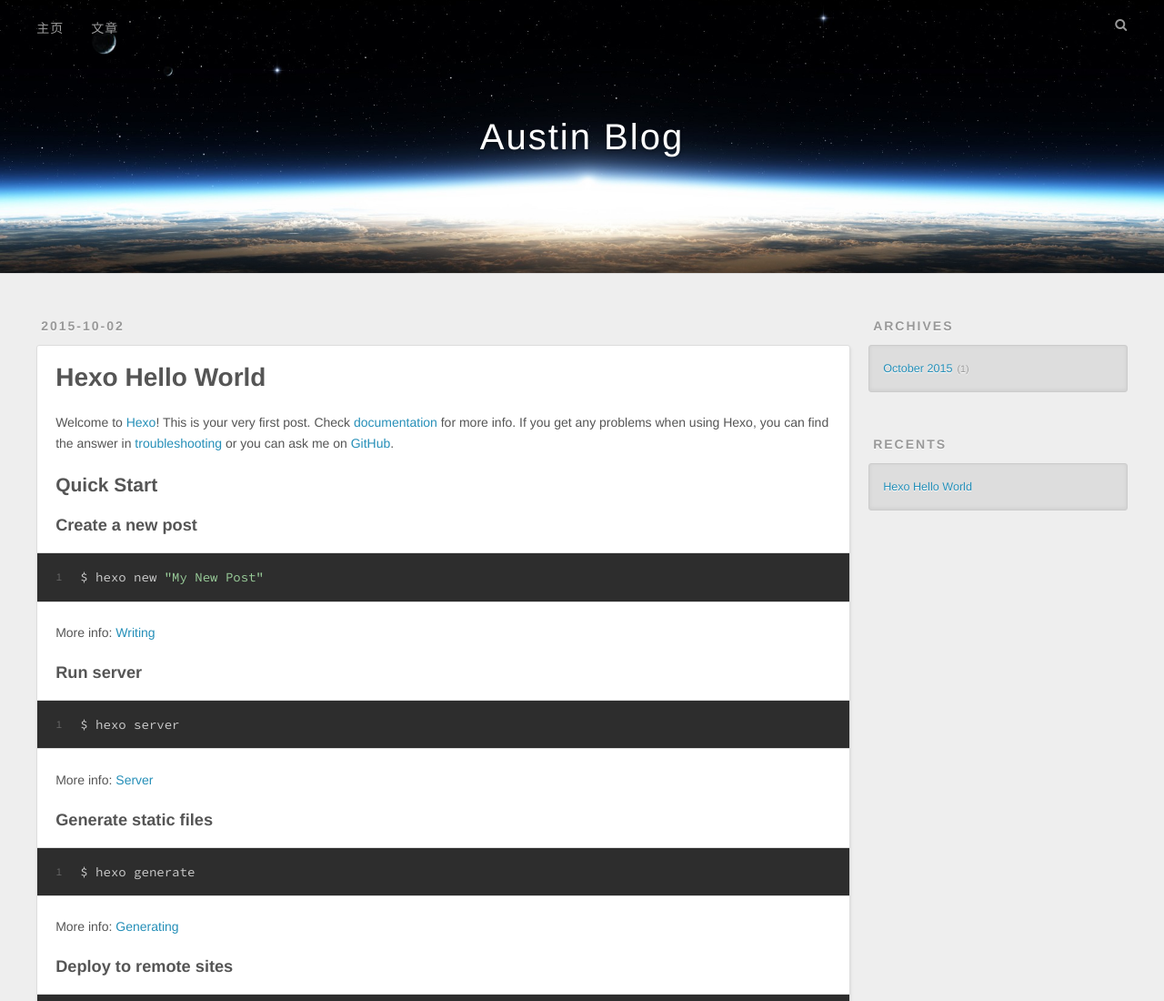
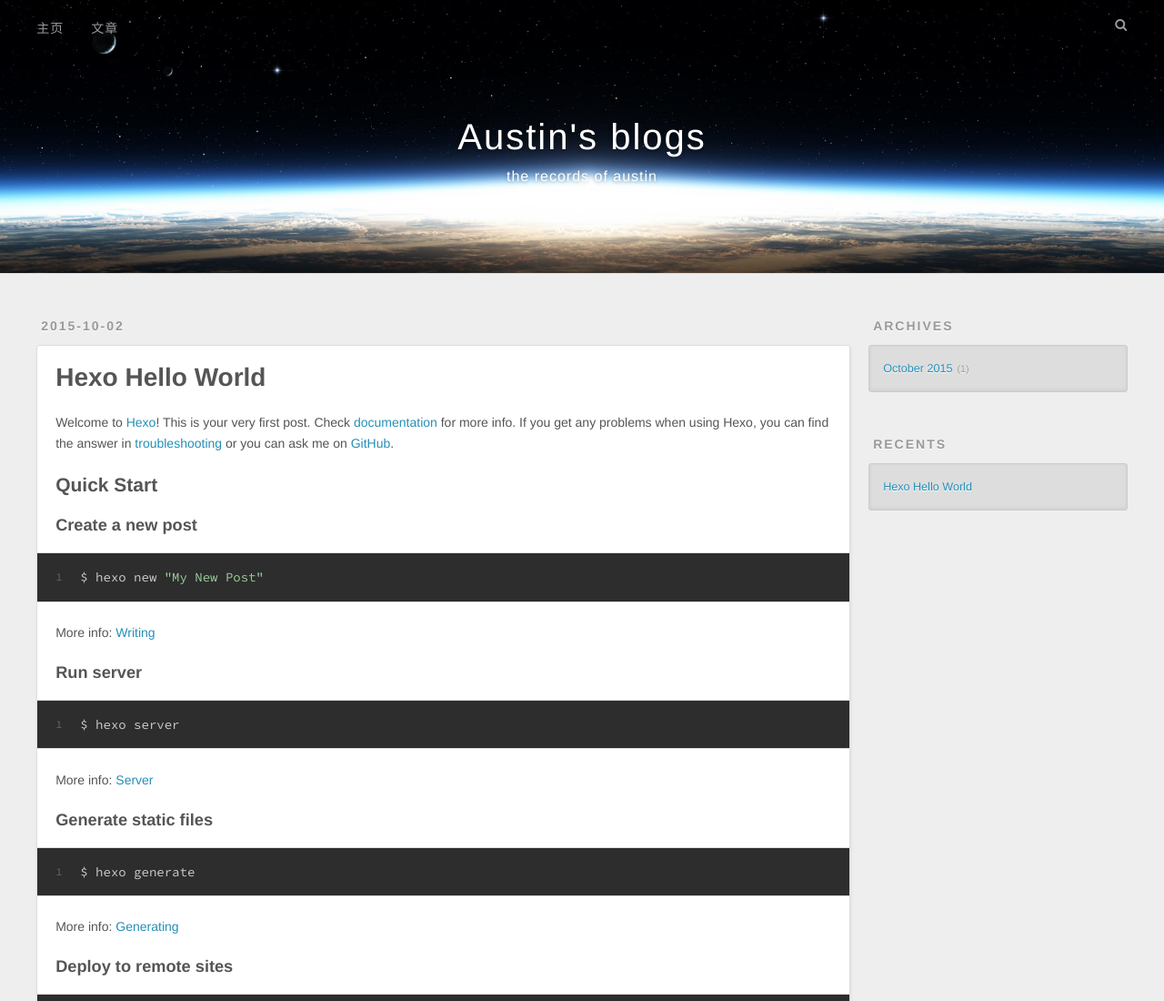
Before and after one commit to AustinKwang/AustinKwang.github.io, a plain HTML site: page index.html in a window 1280 px wide. Shown: the top 1100 px of the page at 91% size. Drawn offline with nearby package versions, Linux system fonts and the light colour scheme.

Commit message:
Site updated: 2015-10-02 22:38:36

```diff
--- a/index.html
+++ b/index.html
@@ -3,16 +3,16 @@
 <head>
   <meta charset="utf-8">
 
-  <title>Austin Blog</title>
+  <title>Austin&#39;s blogs</title>
   <meta name="viewport" content="width=device-width, initial-scale=1, maximum-scale=1">
   <meta name="description">
 <meta property="og:type" content="website">
-<meta property="og:title" content="Austin Blog">
+<meta property="og:title" content="Austin's blogs">
 <meta property="og:url" content="http://yoursite.com/index.html">
-<meta property="og:site_name" content="Austin Blog">
+<meta property="og:site_name" content="Austin's blogs">
 <meta property="og:description">
 <meta name="twitter:card" content="summary">
-<meta name="twitter:title" content="Austin Blog">
+<meta name="twitter:title" content="Austin's blogs">
 <meta name="twitter:description">
 
 
@@ -31,8 +31,12 @@
   <div id="header-outer" class="outer">
     <div id="header-title" class="inner">
       <h1 id="logo-wrap">
-        <a href="/" id="logo">Austin Blog</a>
+        <a href="/" id="logo">Austin&#39;s blogs</a>
       </h1>
+
+        <h2 id="subtitle-wrap">
+          <a href="/" id="subtitle">the records of austin</a>
+        </h2>
 
     </div>
     <div id="header-inner" class="inner">
@@ -92,7 +96,7 @@
 
     </div>
     <footer class="article-footer">
-      <a data-url="http://yoursite.com/2015/10/02/hello-world/" data-id="cif9ngyg00000sso102apf4ls" class="article-share-link">Share</a>
+      <a data-url="http://yoursite.com/2015/10/02/hello-world/" data-id="cif9ra8ru0000z0o1he1cth56" class="article-share-link">Share</a>
 
 
     </footer>
```
Also changed, not shown: 2015/10/02/hello-world/index.html (+8 -4 lines), archives/2015/10/index.html (+9 -5 lines), archives/2015/index.html (+9 -5 lines), archives/index.html (+9 -5 lines).
